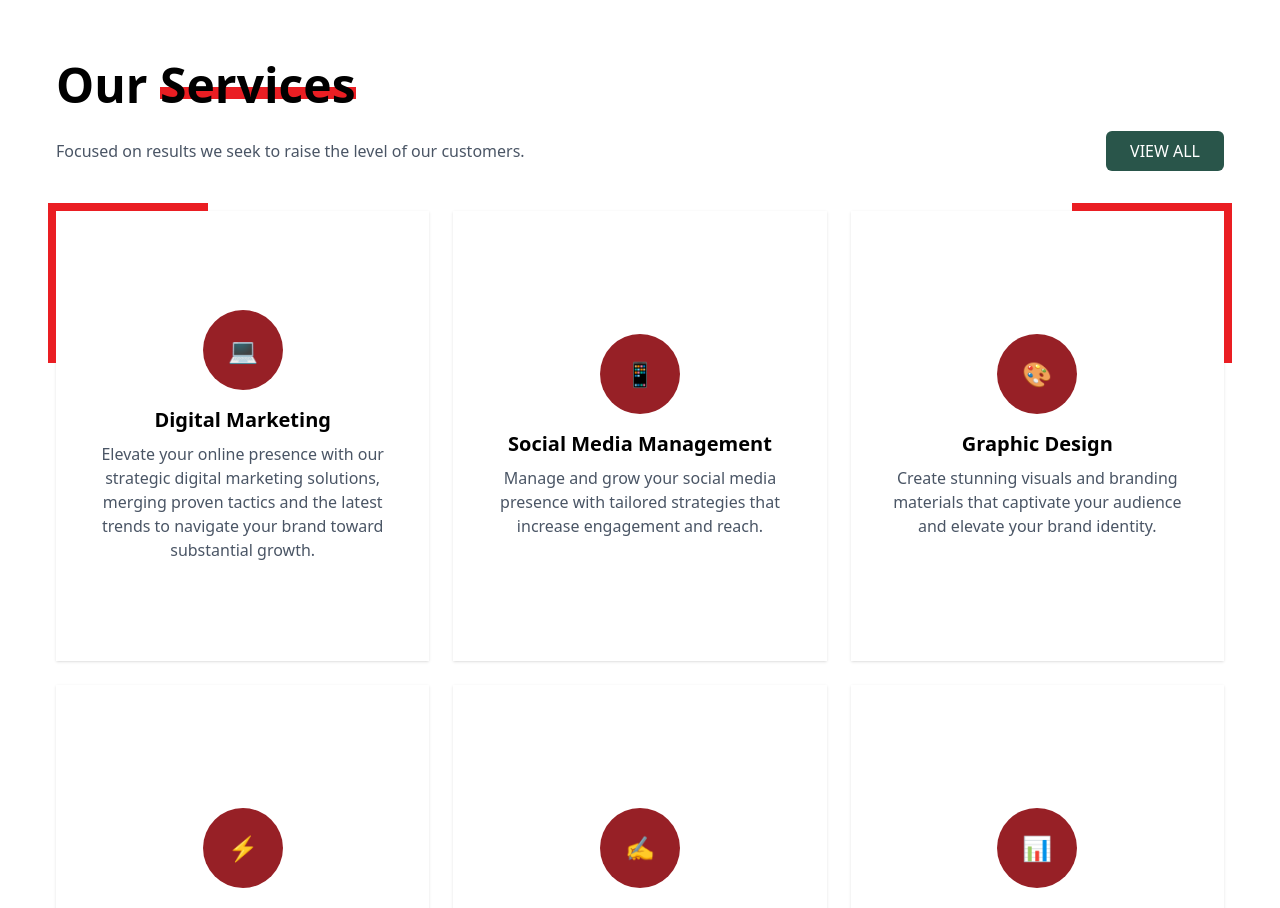
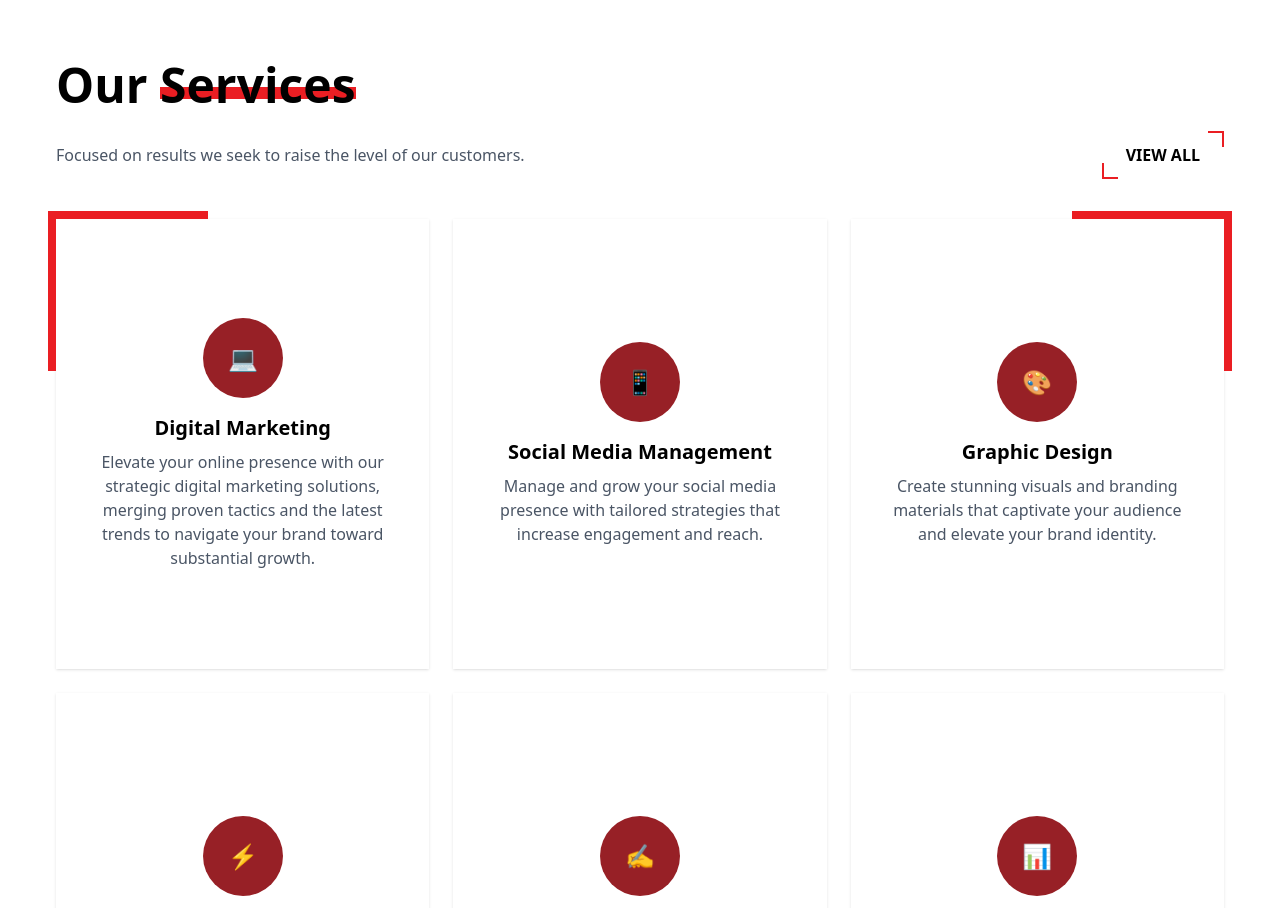
Before and after one commit to adsfixter/BoostFixter-, a Next.js app: page / in a window 1280 px wide. Shown: the part 1880-2788 px from the top of the page. Built offline with nearby package versions, Linux system fonts and the light colour scheme.

Commit message:
boost fixter servicese langinge page added

```diff
--- a/src/app/Services/page.jsx
+++ b/src/app/Services/page.jsx
@@ -1,10 +1,15 @@
 import React from 'react';
 import ServiceHome from '../components/services/service/ServiceHome';
+import NeedConsultation from '../components/services/service/NeedConsultation';
+import AllServices from '../components/services/service/AllServices';
 
 function Services() {
     return (
-        <div className='py-20 px-6 bg-white'>
+        <div className=''>
             <ServiceHome></ServiceHome>
+            <AllServices></AllServices>
+            <NeedConsultation></NeedConsultation>
+
         </div>
     );
 }
--- a/src/app/components/HomePage/CustomButton.jsx
+++ /dev/null
@@ -1,24 +0,0 @@
-"use client";
-
-import React from "react";
-import "./CustomButton.css"; // নিচে CSS কোড আছে
-
-export default function CustomButton({ children, onClick, className = "" }) {
-  return (
-    <button
-      onClick={onClick}
-      className={`
-        custom-button relative px-8 py-4 bg-transparent text-white font-medium
-        transition-all duration-300 hover:scale-105 border border-red-300
-        ${className}
-      `}
-    >
-      {/* কোণাগুলো */}
-      <span className="corner top-right"></span>
-      <span className="corner bottom-left"></span>
-
-      {/* টেক্সট */}
-      <span className="relative z-10">{children}</span>
-    </button>
-  );
-}
--- a/src/app/components/HomePage/Services.jsx
+++ b/src/app/components/HomePage/Services.jsx
@@ -1,4 +1,6 @@
 import React from "react";
+import ServicesCard from "./ServicesCard";
+import CustomLink from "../Share/CustomLink";
 
 const services = [
   {
@@ -57,41 +59,17 @@ function Services() {
           <p className="text-gray-600 max-w-xl mb-4 sm:mb-0">
             Focused on results we seek to raise the level of our customers.
           </p>
-          <button className="bg-[#29554A] text-white px-6 py-2 rounded-md hover:bg-[#1f4035] transition">
-            VIEW ALL
-          </button>
+          <CustomLink text={"VIEW ALL"}></CustomLink>
         </div>
 
         {/* Cards grid */}
         <div className="grid md:grid-cols-3 gap-6">
           {services.map((service, index) => (
-            <div
+            <ServicesCard
               key={index}
-              className="relative group flex flex-col items-center justify-center h-[450px] px-10 py-12 space-y-4 shadow-sm transition transform hover:-translate-y-2 hover:bg-secondary hover:shadow-lg text-center"
-            >
-              {/* Conditional Borders */}
-              {index === 0 && (
-                <div className="absolute -top-2 -left-2 w-40 h-40 border-t-8 border-l-8 text-secondary transition-transform duration-300 group-hover:translate-y-[-0px]" />
-              )}
-              {index === 2 && (
-                <div className="absolute -top-2 -right-2 w-40 h-40 border-t-8 border-r-8 text-secondary transition-transform duration-300 group-hover:translate-y-[-0px]" />
-              )}
-              {index === 3 && (
-                <div className="absolute -bottom-6 -left-2 w-40 h-40 border-l-8 border-b-8 text-secondary transition-transform duration-300 group-hover:translate-y-[-1px]" />
-              )}
-              {index === services.length - 1 && (
-                <div className="absolute -bottom-6 -right-2 w-40 h-40 border-r-8 border-b-8 text-secondary transition-transform duration-300 group-hover:translate-y-[-1px]" />
-              )}
-
-              {/* icon div */}
-              <div className="flex justify-center rounded-full w-20 h-20 bg-primary">
-                <h1 className=" text-white text-2xl items-center flex">
-                  {service.icon}
-                </h1>
-              </div>
-              <h3 className="text-xl font-semibold mb-2 ">{service.name}</h3>
-              <p className="text-gray-600">{service.description}</p>
-            </div>
+              index={index}
+              service={service}
+            ></ServicesCard>
           ))}
         </div>
       </div>
--- /dev/null
+++ b/src/app/components/HomePage/ServicesCard.jsx
@@ -0,0 +1,35 @@
+import React from 'react'
+
+export default function ServicesCard({ index, service }) {
+
+  return (
+   <div
+
+              className="relative group flex flex-col items-center justify-center h-[450px] px-10 py-12 space-y-4 shadow-sm transition transform hover:-translate-y-2 hover:bg-secondary hover:shadow-lg text-center"
+            >
+
+              {/* Conditional Borders */}
+              {index === 0 && (
+                <div className="absolute -top-2 -left-2 w-40 h-40 border-t-8 border-l-8 text-secondary transition-transform duration-300 group-hover:translate-y-[-0px]" />
+              )}
+              {index === 2 && (
+                <div className="absolute -top-2 -right-2 w-40 h-40 border-t-8 border-r-8 text-secondary transition-transform duration-300 group-hover:translate-y-[-0px]" />
+              )}
+              {index === 3 && (
+                <div className="absolute -bottom-6 -left-2 w-40 h-40 border-l-8 border-b-8 text-secondary transition-transform duration-300 group-hover:translate-y-[-1px]" />
+              )}
+              {index === 5 && (
+                <div className="absolute -bottom-6 -right-2 w-40 h-40 border-r-8 border-b-8 text-secondary transition-transform duration-300 group-hover:translate-y-[-1px]" />
+              )}
+
+              {/* icon div */}
+              <div className="flex justify-center rounded-full w-20 h-20 bg-primary">
+                <h1 className=" text-white text-2xl items-center flex">
+                  {service.icon}
+                </h1>
+              </div>
+              <h3 className="text-xl font-semibold mb-2 ">{service.name}</h3>
+              <p className="text-gray-600">{service.description}</p>
+            </div>
+  )
+}
--- /dev/null
+++ b/src/app/components/Share/CustomLink.jsx
@@ -0,0 +1,24 @@
+import Link from 'next/link'
+import React from 'react'
+
+export default function CustomLink({text, link}) {
+  return (
+    <Link
+                href="#_"
+                className="relative inline-flex items-center justify-center px-6 py-3 overflow-hidden font-bold group "
+              >
+                {/* bottom left */}
+                <span className="absolute bottom-0 left-0 w-4 h-4 border-b-2 border-l-2 text-secondary transition-all duration-300  group-hover:w-full group-hover:h-full"></span>
+
+                {/* top right */}
+                <span className="absolute top-0 right-0 w-4 h-4 border-t-2 border-r-2 text-secondary transition-all duration-300 group-hover:w-full group-hover:h-full"></span>
+
+                {/* Full border on hover */}
+                {/* <span className="absolute inset-0 transition-all duration-300 border-2 border-transparent pointer-events-none group-hover:border-red-500"></span> */}
+                {/* Content */}
+                <span className="relative flex items-center gap-2">
+                {text}
+                </span>
+              </Link>
+  )
+}
--- /dev/null
+++ b/src/app/components/services/service/AllServices.jsx
@@ -0,0 +1,53 @@
+import React from 'react'
+import ServicesCard from '../../HomePage/ServicesCard';
+const services = [
+  {
+    icon: "💻",
+    name: "Digital Marketing",
+    description:
+      "Elevate your online presence with our strategic digital marketing solutions, merging proven tactics and the latest trends to navigate your brand toward substantial growth.",
+  },
+  {
+    icon: "📱",
+    name: "Social Media Management",
+    description:
+      "Manage and grow your social media presence with tailored strategies that increase engagement and reach.",
+  },
+  {
+    icon: "🎨",
+    name: "Graphic Design",
+    description:
+      "Create stunning visuals and branding materials that captivate your audience and elevate your brand identity.",
+  },
+  {
+    icon: "⚡",
+    name: "SEO Optimization",
+    description:
+      "Optimize your website to rank higher in search engines and attract targeted organic traffic consistently.",
+  },
+  {
+    icon: "✍️",
+    name: "Content Creation",
+    description:
+      "Deliver compelling content across platforms that educates, entertains, and converts your audience.",
+  },
+  {
+    icon: "📊",
+    name: "Analytics & Reporting",
+    description:
+      "Track and analyze performance metrics to ensure your campaigns are effective and ROI-focused.",
+  },
+];
+
+export default function AllServices() {
+  return (
+      <div className='py-20 px-6 bg-white'>
+          <div className='px-4 mx-auto max-w-7xl sm:px-6 lg:px-8'>
+              {/* Cards grid */}
+                      <div className="grid md:grid-cols-3 gap-6">
+                        {services.map((service, index) => <ServicesCard key={index} index={index} service={service}></ServicesCard>)}
+                      </div>
+          </div>
+    </div>
+  )
+}
--- /dev/null
+++ b/src/app/components/services/service/NeedConsultation.jsx
@@ -0,0 +1,26 @@
+"use client";
+import React from "react";
+import CustomLink from "../../Share/CustomLink";
+
+export default function NeedConsultation() {
+  return (
+    <div className="py-20 px-6 bg-white">
+      <div className="px-4 mx-auto max-w-7xl sm:px-6 lg:px-8 flex gap-5 items-center">
+        <h1 className="text-2xl font-semibold mb-6 text-gray-900 ">
+          Need consultation from experts?
+        </h1>
+
+        {/* button */}
+        <div className="space-x-4">
+          <button
+            onClick={() => (window.location.href = "tel:+8801953825344")}
+            className="px-6 py-3 hover:bg-secondary hover:text-white font-semibold  transition-all duration-300 border-2 border-secondary mb-6"
+          >
+            Call Now
+          </button>
+          <CustomLink text={"Message Now"}></CustomLink>
+        </div>
+      </div>
+    </div>
+  );
+}
```
Also changed, not shown: src/app/components/HomePage/CustomButton.css (deleted, +0 -41 lines), src/app/components/HomePage/Hero.jsx (+26 -37 lines), src/app/components/services/service/ServiceHome.jsx (+19 -24 lines).
